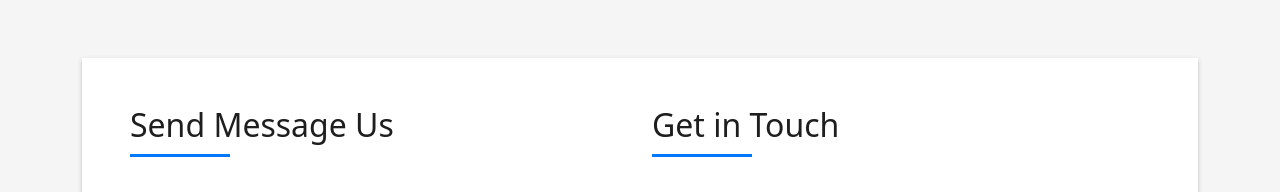
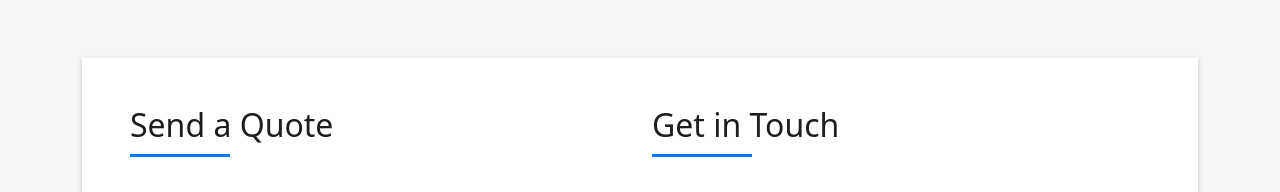
Before and after one commit to IhtishamAlikhan/Portfoliotemplate, a plain HTML site: page index.html in a window 1280 px wide. Shown: the part 3273-3465 px from the top of the page. Drawn offline with Linux system fonts and the light colour scheme.

Commit message:
index.html

```diff
--- a/index.html
+++ b/index.html
@@ -429,7 +429,7 @@
                   <div class="col-md-6">
                     <div class="title-box-2">
                       <h5 class="title-left">
-                        Send Message Us
+                        Send a Quote
                       </h5>
                     </div>
                     <div>
```
